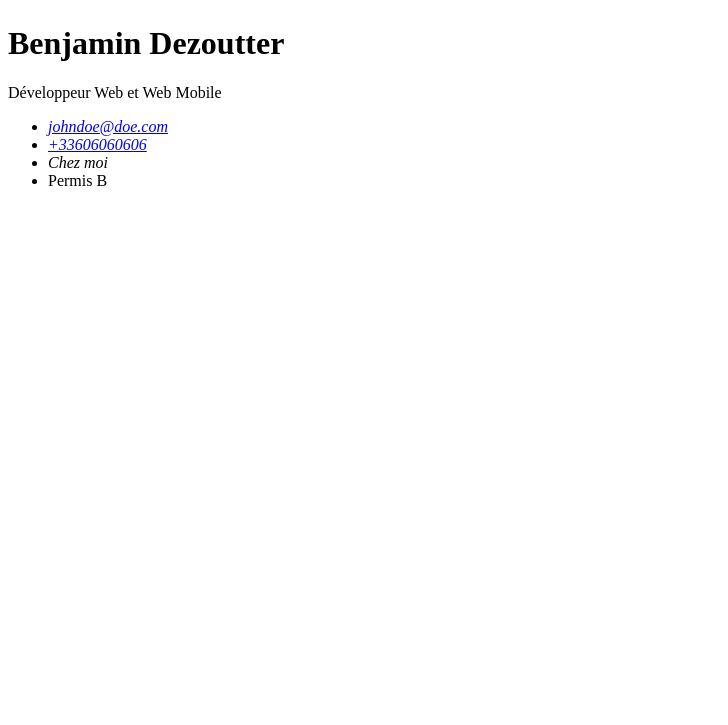
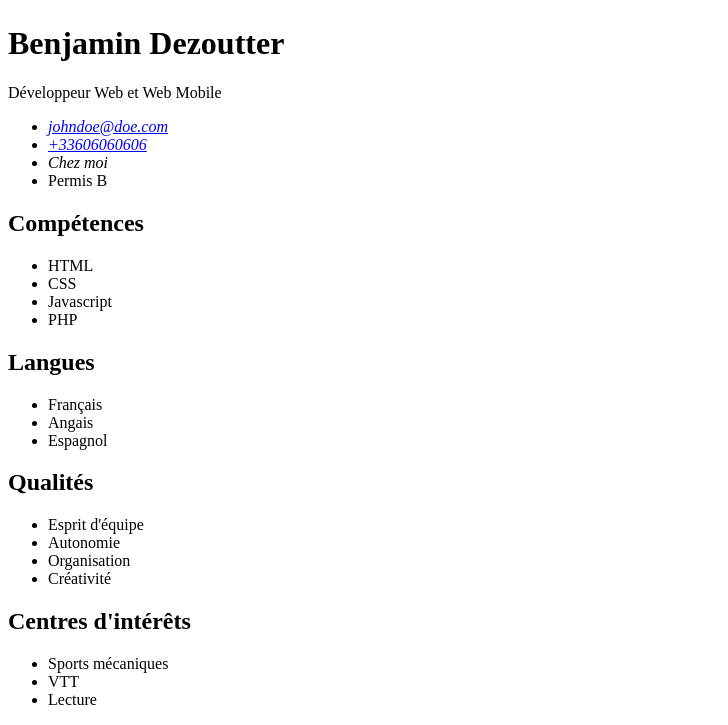
Before and after one commit to Deuz62120/devoir_cv, a plain HTML site: page index.html in a window 1280 px wide. Shown: the part 1190-1915 px from the top of the page, without its empty margins (0-728 px from the left). Before the commit the page ends 1396 px from the top, so only its background shows below. Drawn offline with Linux system fonts and the light colour scheme.

Commit message:
dev aside

```diff
--- a/index.html
+++ b/index.html
@@ -37,7 +37,47 @@
             </li>
         </ul>
     </header>
-    <main></main>
+    <main>
+        <!-- aside -->
+         <aside>
+            <section>
+                <h2>
+                    Compétences
+                </h2>
+                <ul>
+                    <li>HTML</li>
+                    <li>CSS</li>
+                    <li>Javascript</li>
+                    <li>PHP</li>
+                </ul>
+            </section>
+            <section>
+                <h2>Langues</h2>
+                <ul>
+                    <li>Français</li>
+                    <li>Angais</li>
+                    <li>Espagnol</li>
+                </ul>
+            </section>
+            <section>
+                <h2>Qualités</h2>
+                <ul>
+                    <li>Esprit d'équipe</li>
+                    <li>Autonomie</li>
+                    <li>Organisation</li>
+                    <li>Créativité</li>
+                </ul>
+            </section>
+            <section>
+                <h2>Centres d'intérêts</h2>
+                <ul>
+                    <li>Sports mécaniques</li>
+                    <li>VTT</li>
+                    <li>Lecture</li>
+                </ul>
+            </section>
+         </aside>
+    </main>
     <footer></footer>
 </body>
 </html>
```
